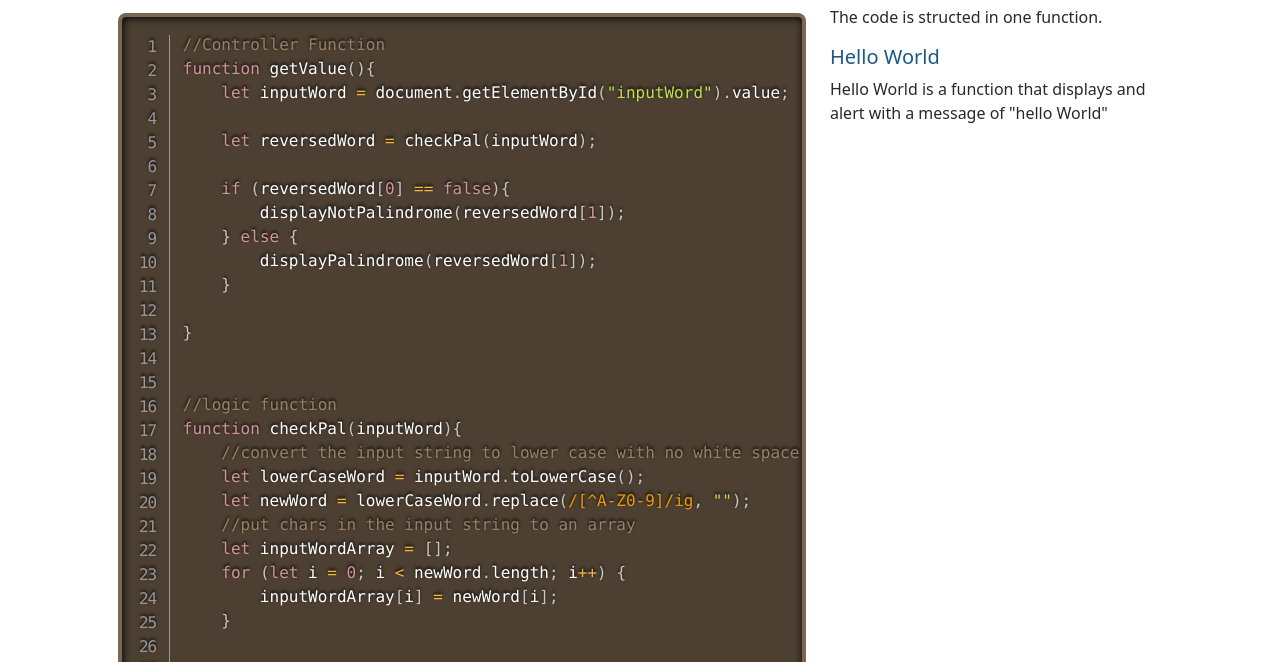
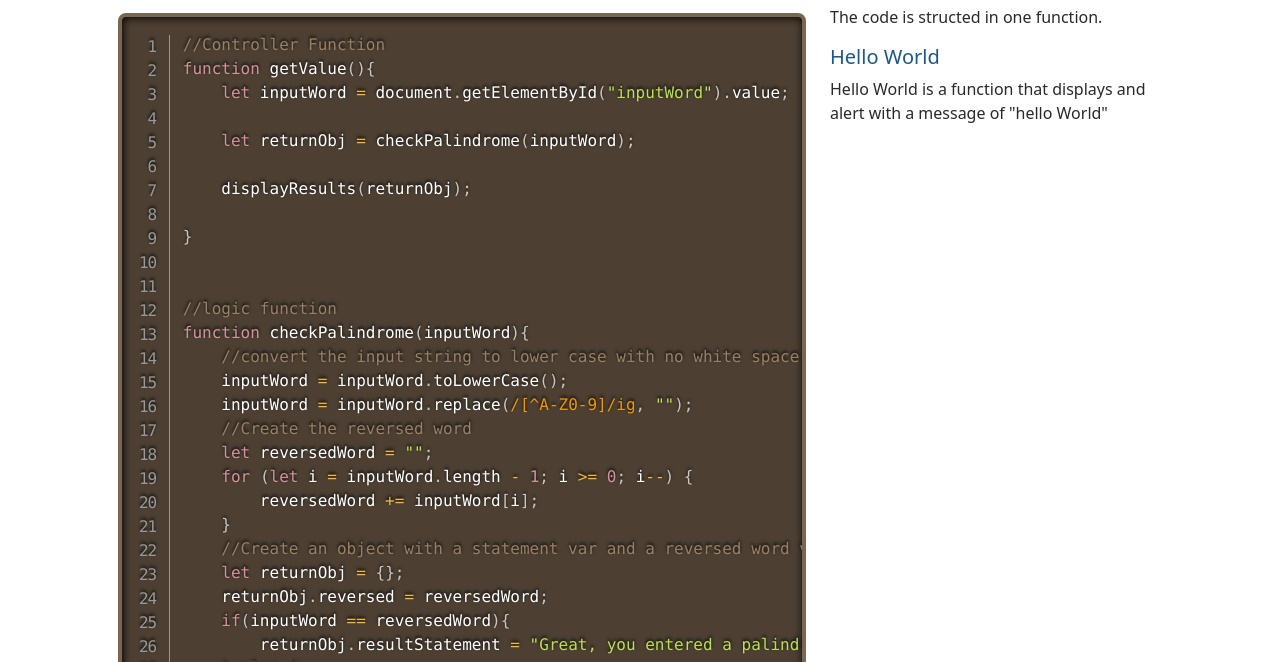
Before and after one commit to Quangnguyenz/PalindromeCheck, a plain HTML site: page code.html in a window 1280 px wide. Shown: the part 138-800 px from the top of the page. Drawn offline with nearby package versions, Linux system fonts and the light colour scheme.

Commit message:
checkPalindrome function
Update the logic of the checkPalindrome function

```diff
--- a/code.html
+++ b/code.html
@@ -62,57 +62,41 @@
 function getValue(){
     let inputWord = document.getElementById("inputWord").value;
 
-                            let reversedWord = checkPal(inputWord);
+    let returnObj = checkPalindrome(inputWord);
 
-                            if (reversedWord[0] == false){
-                                displayNotPalindrome(reversedWord[1]);
-                            } else {
-                                displayPalindrome(reversedWord[1]);
-                            }
+    displayResults(returnObj);
 
 }
 
 
 //logic function
-                        function checkPal(inputWord){
+function checkPalindrome(inputWord){
     //convert the input string to lower case with no white space
-                            let lowerCaseWord = inputWord.toLowerCase();
-                            let newWord = lowerCaseWord.replace(/[^A-Z0-9]/ig, "");
-                            //put chars in the input string to an array
-                            let inputWordArray = [];
-                            for (let i = 0; i < newWord.length; i++) {
-                                inputWordArray[i] = newWord[i];
+    inputWord = inputWord.toLowerCase();
+    inputWord = inputWord.replace(/[^A-Z0-9]/ig, "");
+    //Create the reversed word
+    let reversedWord = "";
+    for (let i = inputWord.length - 1; i >= 0; i--) {
+        reversedWord += inputWord[i];
     }
-
-
-                            //Create a reversed array
-                            let reversedArray = [];
-                            for (let i = inputWordArray.length - 1; i >= 0; i--) {
-                                reversedArray.push(inputWordArray[i]);
+    //Create an object with a statement var and a reversed word var to use for display
+    let returnObj = {};
+    returnObj.reversed = reversedWord;
+    if(inputWord == reversedWord){
+        returnObj.resultStatement = "Great, you entered a palindrome";
+    } else {
+        returnObj.resultStatement = "Not a palindrome";
     }
-
-                            //Compare the two array to see if they are the same
-                            if (inputWordArray.toString() === reversedArray.toString()){
-                                return [true, reversedArray.join("")];
-                            } else {
-                                return [false, reversedArray.join("")];
-                            }
+    return returnObj;
 }
 
 //display function
-                        function displayPalindrome(reversedWord){
+function displayResults(returnObj){
     document.getElementById("resultBox").classList.remove("invisible");
-                            document.getElementById("displayTitle").innerHTML = `Great! You entered a Palindrome`;
-                            document.getElementById("result").innerHTML = `Your reversed word is ${reversedWord}`;
-
-
+    document.getElementById("displayTitle").innerHTML = `${returnObj.resultStatement}`;
+    document.getElementById("result").innerHTML = `Your word reversed is ${returnObj.reversed}`;
 }
 
-                        function displayNotPalindrome(reversedWord){
-                            document.getElementById("resultBox").classList.remove("invisible");
-                            document.getElementById("displayTitle").innerHTML = `This is not a Palindrome`;
-                            document.getElementById("result").innerHTML = `Your reversed word is ${reversedWord}`;
-                        }
                     </code>
                 </pre>
                 </div>
```
Also changed, not shown: js/site.js (+23 -37 lines). Lines whose indentation alone changed are shown as unchanged.
